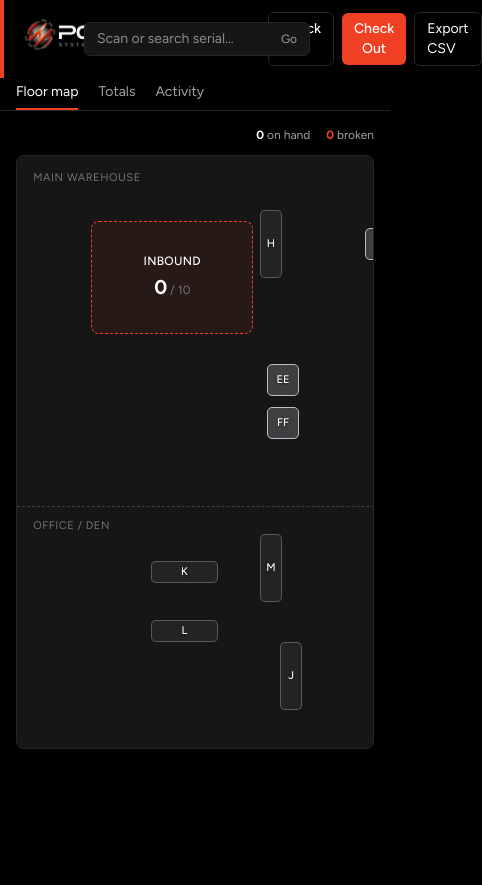
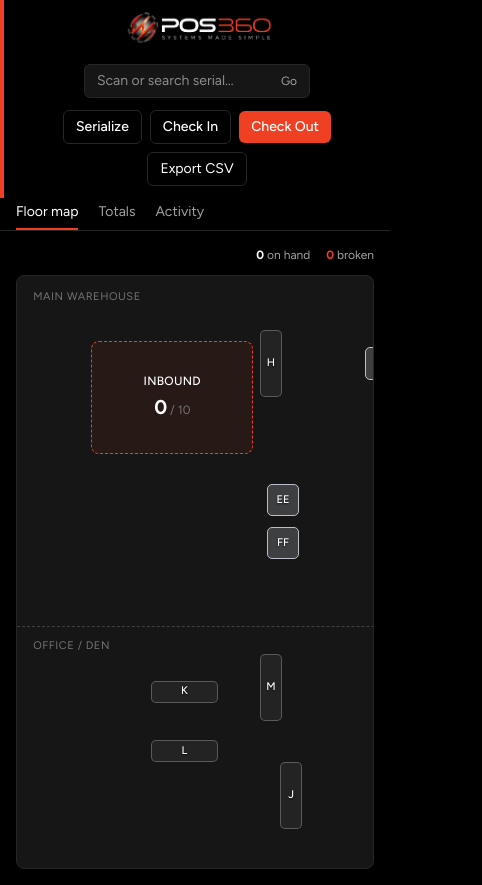
Before and after one commit to DrCigar/bins, a Next.js app: page / in a window 390 px wide. Shown: the whole page, 482 px wide, since content can reach past the window. Before the commit the page ends 844 px from the top, so only its background shows below. Built offline with nearby package versions, Linux system fonts and the light colour scheme; no server answers; the database is empty.

Commit message:
fix: mobile header — logo on its own centered row, controls wrap below
Replaces the absolutely-centered logo (which overlapped search/buttons on narrow
screens) with a stacked header: centered logo row, then search + actions that wrap.

```diff
--- a/components/AppShell.tsx
+++ b/components/AppShell.tsx
@@ -29,12 +29,11 @@ export function AppShell({
 
   return (
     <div>
-      <header className="relative flex items-center justify-between gap-3 px-4 py-3 bg-black border-l-4 border-pos-vermilion">
-        <Image src="/pos360-logo.png" alt="POS360" width={149} height={40} priority />
-        <div className="absolute left-1/2 top-1/2 -translate-x-1/2 -translate-y-1/2">
+      <header className="flex flex-col items-center gap-3 px-4 py-3 bg-black border-l-4 border-pos-vermilion">
+        <Image src="/pos360-logo.png" alt="POS360" width={149} height={40} priority className="mx-auto" />
+        <div className="flex w-full flex-wrap items-center justify-center gap-3 sm:justify-between">
           <SerialSearch machines={machines} autoFocus={autoFocusSearch} />
-        </div>
-        <div className="flex items-center gap-2">
+          <div className="flex flex-wrap items-center justify-center gap-2">
           <button
             onClick={onSerialize}
             className="text-sm font-medium px-3 py-1.5 rounded-md border border-pos-line hover:bg-neutral-900"
@@ -59,6 +58,7 @@ export function AppShell({
           >
             Export CSV
           </a>
+          </div>
         </div>
       </header>
       <nav className="flex gap-5 px-4 bg-black border-b border-pos-line pt-1">
```
